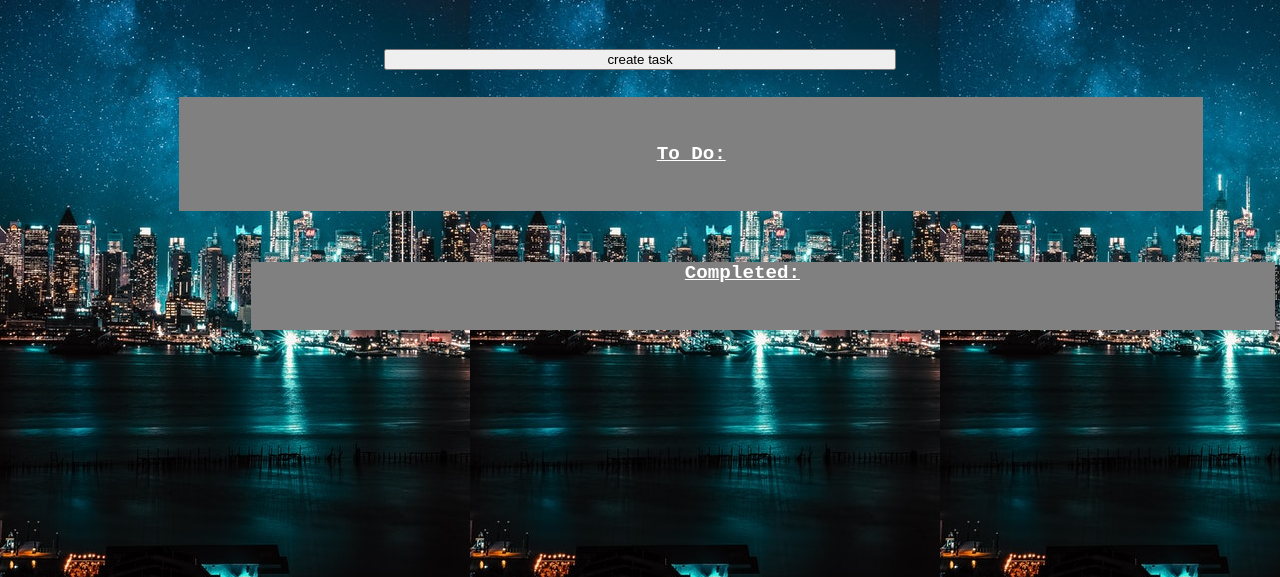
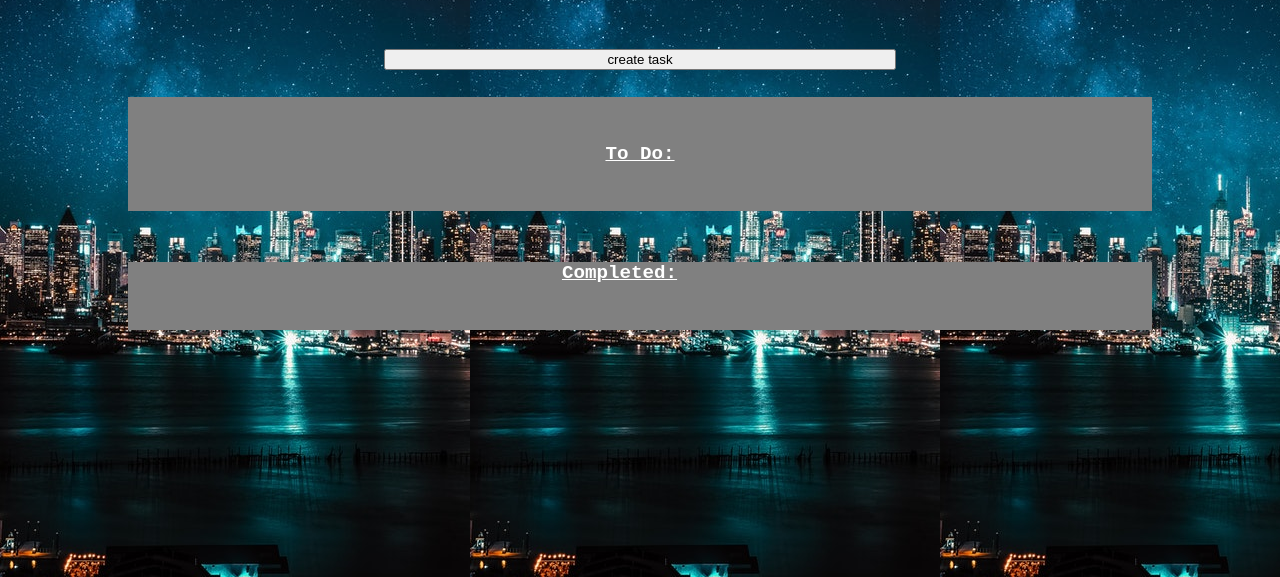
Before and after one commit to MikeMoore55/ToDoAppJavascript, a plain HTML site: page index.html in a window 1280 px wide. Shown: the part 223-800 px from the top of the page. Drawn offline with Linux system fonts and the light colour scheme.

Commit message:
styling part 2
styling added
comments added

```diff
--- a/index.html
+++ b/index.html
@@ -16,10 +16,12 @@
             <h1>X-List</h1>
             <h2>Hello, user...</h2>
         </div>
-        <div class="entertask">
+        <!-- created a button which shows modal once clicked to crete a task -->
+        <div class="displayModal">
             <button class="modalBtn" onclick="displayModal()">create task</button>
         </div>
         <div>
+        <!-- modal with form for creating tasks -->
             <form id="modal" class="modal">
                 <p class="modalContent">Task:</p>
                 <input type="text" placeholder="Add new task...">
@@ -31,6 +33,7 @@
                 <button type="submit" id="done" class="cancel" onclick="hideModal()">Cancel</button>
             </form>
         </div>
+        <!-- container created to store the 2 list types, to do, and completed -->
         <div class="listsContainer">
             <div class="list">
                 <h4>To Do:</h4>
--- a/styles/stylesheet.css
+++ b/styles/stylesheet.css
@@ -41,7 +41,7 @@ h2{
     text-align: center;
 }
 
-.entertask{
+.displayModal{
     position: absolute;
     top: 34%;
     left: 30%;
@@ -87,22 +87,34 @@ h2{
     top: 40%;
     left: 10%;
     right: 10%;
+    margin-bottom: 5%;
 }
 
 .list{
     position: relative;
     top: 40%;
-    left: 5%;
-    right: 5%;
+    left: 0%;
+    right: 0%;
     background-color: grey;
     padding-top: 2%;
     padding-bottom: 2%;
 }
 
+.completedDIV{
+    position: relative;
+    margin-top: 5%;
+    top: 60%;
+    left: 0%;
+    right: 0%;
+    background-color: grey;
+    padding: 0% 4% 2% 0%;
+}
+
 li{
     list-style: none;
     margin-bottom: 2%;
-    margin-right: 2%;
+    margin-right: 10%;
+    margin-left: 0;
     background-color: white;
     padding: 1%;
 }
@@ -114,8 +126,6 @@ h4{
     text-align: center;
     text-decoration: underline;
 }
-
-
 
 .check{
     width: 1em;
@@ -132,13 +142,3 @@ h4{
 .completed{
     text-decoration: line-through;
 }
-
-.completedDIV{
-    position: relative;
-    margin-top: 5%;
-    top: 60%;
-    left: 12%;
-    right: 12%;
-    background-color: grey;
-    padding: 0% 4% 2% 0%;
-}
```
